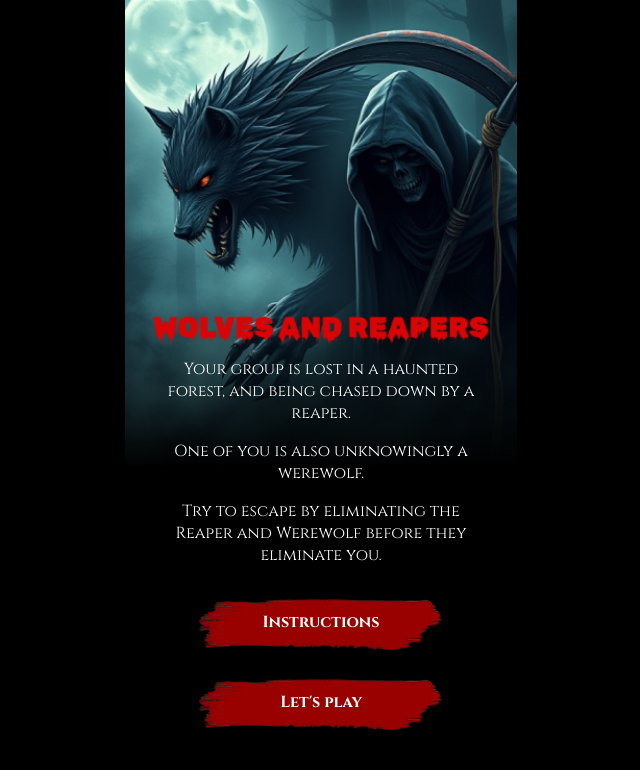
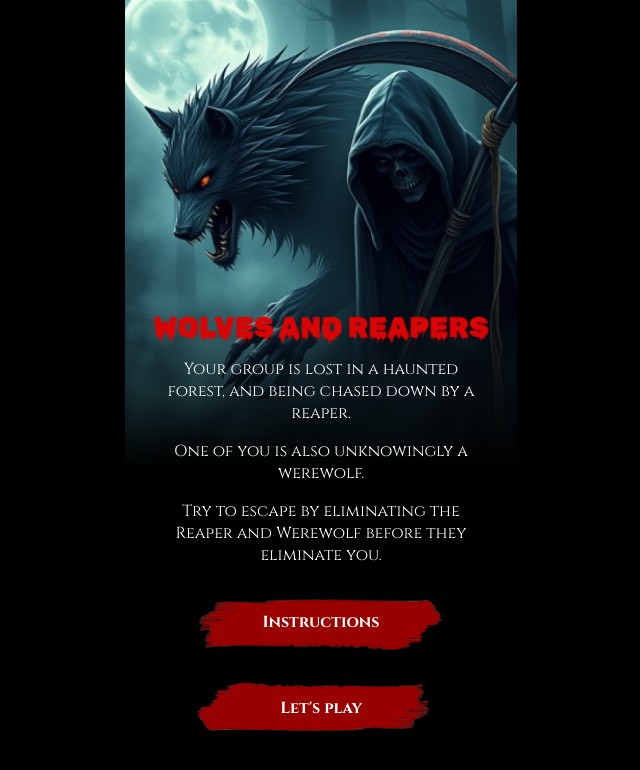
Before and after one commit to mtkwebdev/wolves-and-reapers, a Vue app: page / in a window 1280 px wide. Shown: the top 770 px of the page, without its empty margins (319-959 px from the left). Built offline with nearby package versions, Linux system fonts and the light colour scheme.

Commit message:
Buttons: added reversed button

```diff
--- a/src/components/Button/Button.vue
+++ b/src/components/Button/Button.vue
@@ -23,4 +23,9 @@ button {
 	height: 5rem;
 	width: 16rem;
 }
+
+button:last-of-type {
+	background-image: url("@assets/buttonReversed.png");
+	line-height: 5.75rem;
+}
 </style>
```
Also changed, not shown: src/assets/buttonReversed.png (added).
